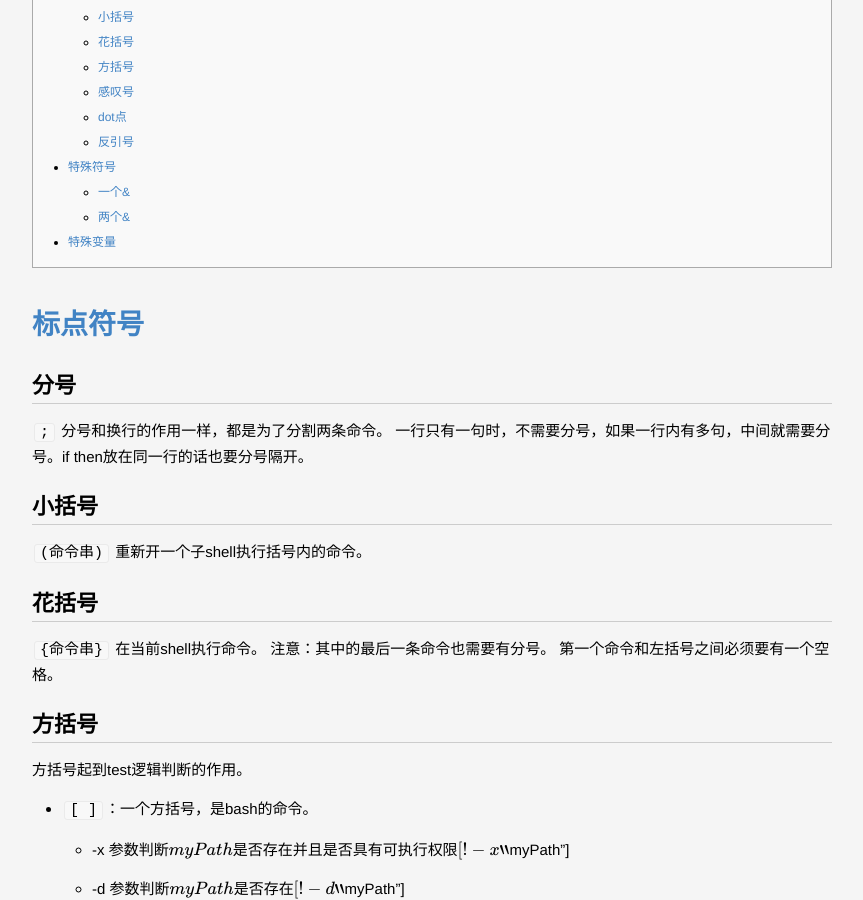
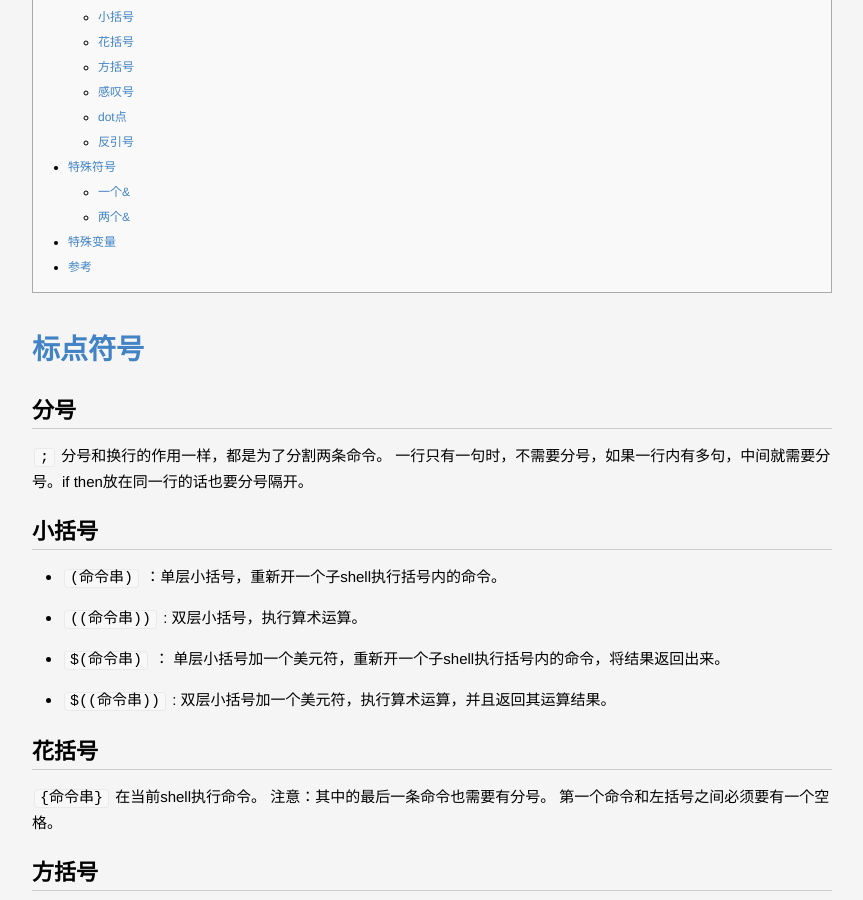
Before and after one commit to lucky521/blog, a Jekyll site: the page built from _posts/language/2016-01-26-shell-punctuation.markdown, in a window 1280 px wide and 900 px high, scrolled down 473 px. Shown: the whole window, without its empty margins (208-1071 px from the left). Built offline with Jekyll 4.4.1, drawn with Linux system fonts in a browser that asks for light colours; formulas are drawn with MathJax 3; some of the changed text lies outside the part shown.

Commit message:
update blog

```diff
--- a/_posts/language/2016-01-26-shell-punctuation.markdown
+++ b/_posts/language/2016-01-26-shell-punctuation.markdown
@@ -12,8 +12,15 @@ layout: post
 一行只有一句时，不需要分号，如果一行内有多句，中间就需要分号。if then放在同一行的话也要分号隔开。
 
 ## 小括号
-`(命令串)`
-重新开一个子shell执行括号内的命令。
+
+- `(命令串)`   ：单层小括号，重新开一个子shell执行括号内的命令。
+
+- `((命令串))`   : 双层小括号，执行算术运算。
+
+- `$(命令串)`     ： 单层小括号加一个美元符，重新开一个子shell执行括号内的命令，将结果返回出来。
+
+- `$((命令串))`    : 双层小括号加一个美元符，执行算术运算，并且返回其运算结果。
+
 
 ## 花括号
 `{命令串}` 在当前shell执行命令。
@@ -74,6 +81,10 @@ command1 && commmand2  command1先执行，只有当command1执行成功才会
 
 
 
+# 参考
+https://stackoverflow.com/questions/31255699/double-parenthesis-with-and-without-dollar
+
+
 <!--
 这里是注释区
 
--- a/_posts/tech/2018-04-05-user-profile.markdown
+++ b/_posts/tech/2018-04-05-user-profile.markdown
@@ -1,7 +1,7 @@
 ---
 title: "用户画像与个性化"
 subtitle: "User Profile & Personalization"
-categories: [MachineLearning]
+categories: [Tech]
 layout: post
 ---
 
--- a/_posts/tech/2018-07-21-big-data-process.markdown
+++ b/_posts/tech/2018-07-21-big-data-process.markdown
@@ -11,6 +11,7 @@ layout: post
 # Hive
 
 
+
 # Pig
 
 
```
Also changed, not shown: other parts of _posts/tech/2018-07-21-big-data-process.markdown (+4 -0 lines), _posts/ml/2018-04-18-feature-engineering.markdown (+10 -4 lines), _posts/ml/2018-11-05-Taobao-Rank.markdown (+18 -1 lines).
